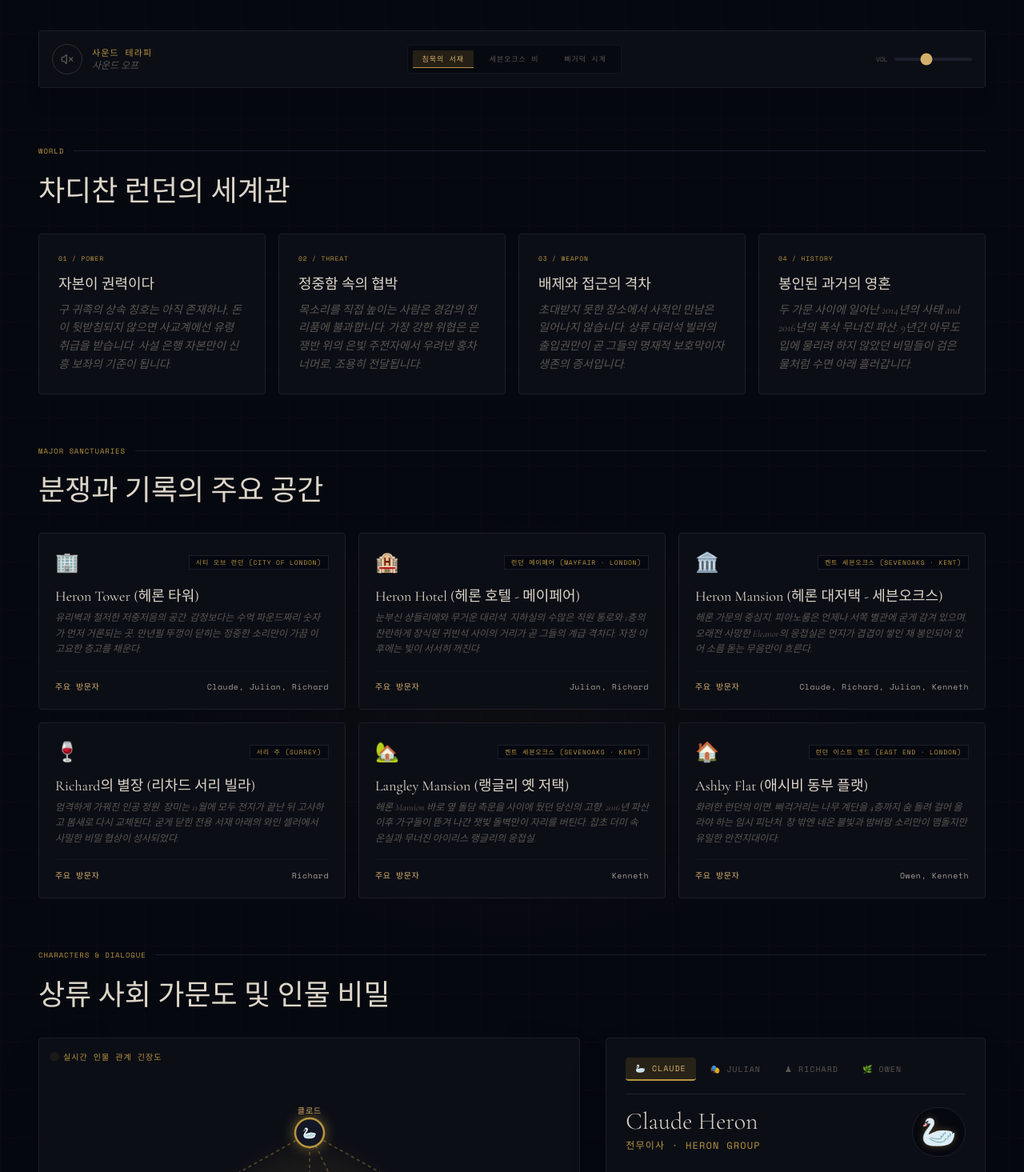
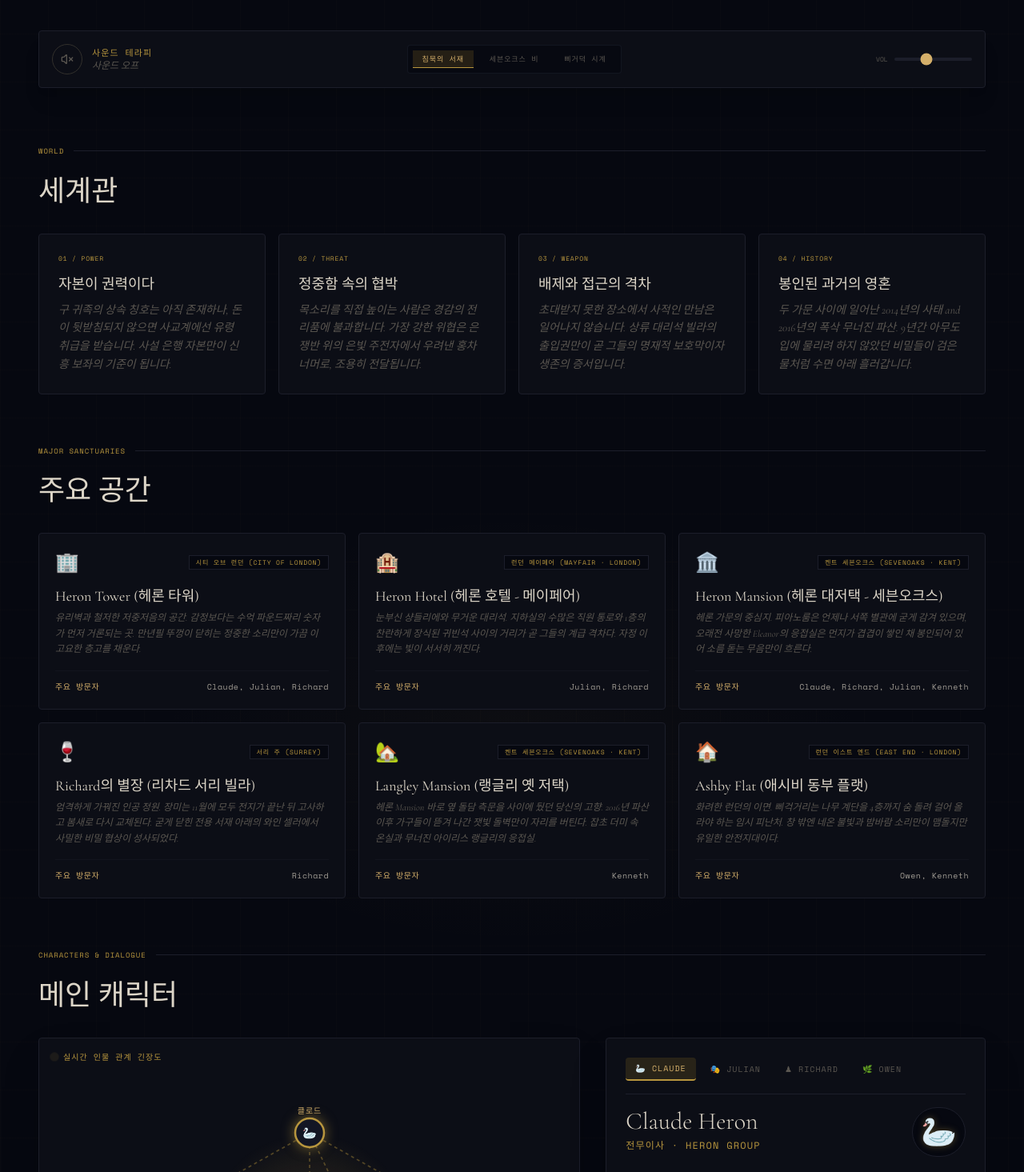
Before and after one commit to UNMINDUNI/TPS, a React (Vite) app: page / in a window 1280 px wide. Shown: the part 318-1783 px from the top of the page at 80% size. Built offline with nearby package versions, Linux system fonts and the light colour scheme.

Commit message:
Update App.tsx

```diff
--- a/src/App.tsx
+++ b/src/App.tsx
@@ -122,7 +122,7 @@ export default function App() {
         </div>
 
         <h2 className="font-serif text-3xl md:text-4xl text-brand-cream font-light mb-8">
-          {lang === 'ko' ? '차디찬 런던의 세계관' : 'The Cold Laws of Sevenoaks & Mayfair'}
+          {lang === 'ko' ? '세계관' : 'The Cold Laws of Sevenoaks & Mayfair'}
         </h2>
 
         <div className="grid grid-cols-1 md:grid-cols-2 lg:grid-cols-4 gap-4">
@@ -186,7 +186,7 @@ export default function App() {
         </div>
 
         <h2 className="font-serif text-3xl md:text-4xl text-brand-cream font-light mb-8">
-          {lang === 'ko' ? '분쟁과 기록의 주요 공간' : 'The Estates & Geographic Anchors'}
+          {lang === 'ko' ? '주요 공간' : 'The Estates & Geographic Anchors'}
         </h2>
 
         <div className="grid grid-cols-1 md:grid-cols-2 lg:grid-cols-3 gap-4">
@@ -240,7 +240,7 @@ export default function App() {
         </div>
 
         <h2 className="font-serif text-3xl md:text-4xl text-brand-cream font-light mb-8">
-          {lang === 'ko' ? '상류 사회 가문도 및 인물 비밀' : 'Tensions and Dynastic Dossiers'}
+          {lang === 'ko' ? '메인 캐릭터' : 'Tensions and Dynastic Dossiers'}
         </h2>
 
         <div className="grid grid-cols-1 lg:grid-cols-12 gap-8 items-start">
```
